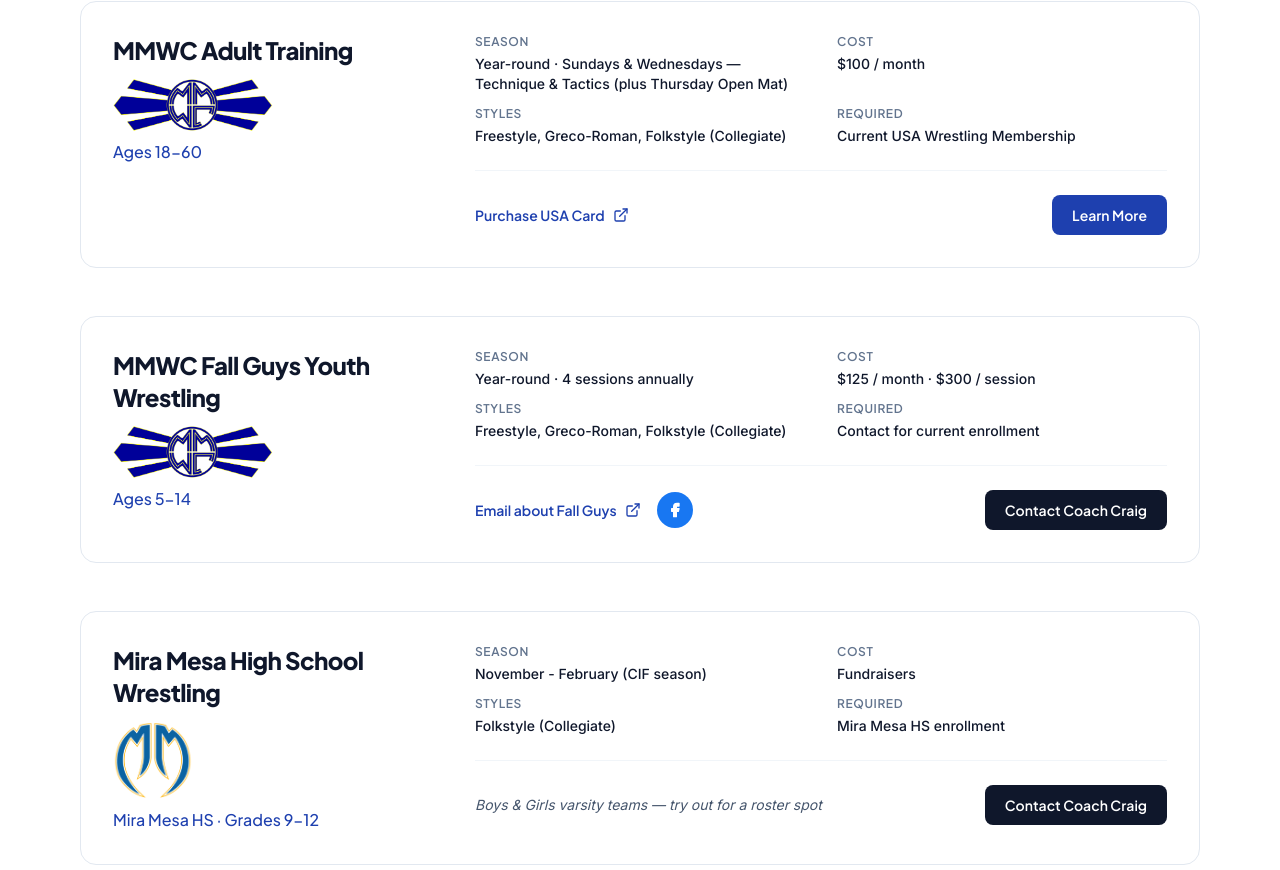
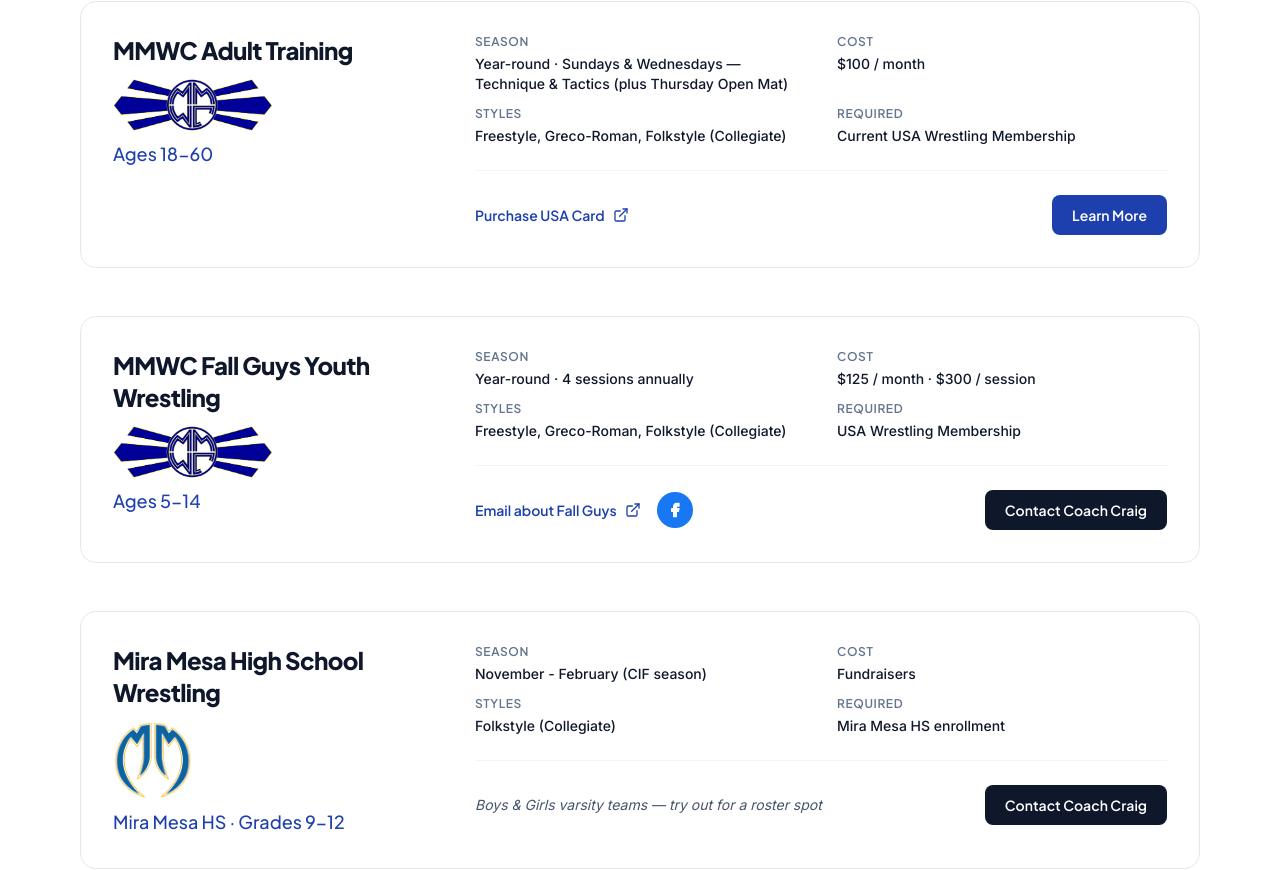
Before and after one commit to thefortaiagency/mira-mesa-wrestling, a Next.js app: page /mmwc in a window 1280 px wide. Shown: the part 824-1694 px from the top of the page. Built offline with nearby package versions, Linux system fonts and the light colour scheme.

Commit message:
fix: programs page — larger age labels, Fall Guys required = USA Wrestling Membership

```diff
--- a/src/app/mmwc/page.tsx
+++ b/src/app/mmwc/page.tsx
@@ -30,7 +30,7 @@ const programs = [
     season: "Year-round · 4 sessions annually",
     cost: "$125 / month · $300 / session",
     styles: "Freestyle, Greco-Roman, Folkstyle (Collegiate)",
-    required: "Contact for current enrollment",
+    required: "USA Wrestling Membership",
     extra: { label: "Email about Fall Guys", href: "mailto:MiraMesaWrestling@gmail.com?subject=Fall%20Guys%20Youth%20Wrestling%20inquiry" },
   },
   {
@@ -150,7 +150,7 @@ export default function MMWCPage() {
                       sizes="160px"
                     />
                   )}
-                  <p className="mt-2 text-blue-700 font-heading font-medium">{p.age}</p>
+                  <p className="mt-2 text-lg text-blue-700 font-heading font-medium">{p.age}</p>
                 </div>
                 <div className="lg:col-span-2">
                   <dl className="grid sm:grid-cols-2 gap-x-8 gap-y-3 text-sm">
```
